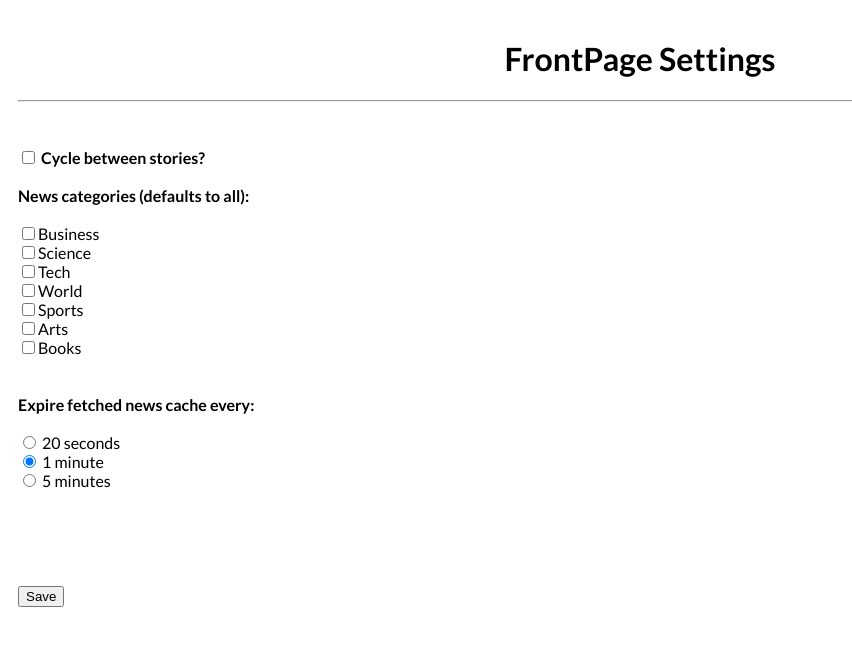
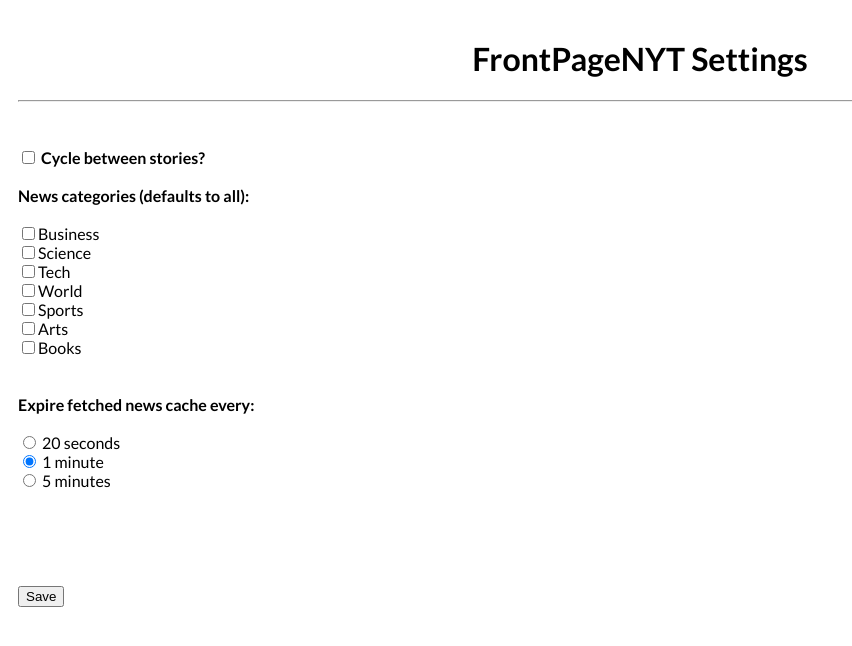
Before and after one commit to ShivanKaul/FrontPageNYT, a browser extension: page extension/src/options/options.html in a window 1280 px wide. Shown: the whole page, without its empty margins (0-852 px from the left). Drawn offline with Linux system fonts and the light colour scheme.

Commit message:
Name change: FrontPageNewTab -> FrontPageNYT
Better describe what the extension purports to do.

```diff
--- a/extension/src/js/headline.js
+++ b/extension/src/js/headline.js
@@ -35,8 +35,8 @@ function restoreLocalStorage() {
         var currentTime = Math.floor(Date.now() / 1000); // UNIX in seconds
         // Cache expiry : 1 minute
         if (CACHED_TIMESTAMP && currentTime - CACHED_TIMESTAMP < CACHE_EXPIRY) {
-            console.log("[DEBUG][FrontPageNewTab]: Using cached stories, current cache expiry is " + CACHE_EXPIRY + " seconds");
-            console.log("[DEBUG][FrontPageNewTab]: Current time: " + currentTime + ", cache time: " + CACHED_TIMESTAMP);
+            console.log("[DEBUG][FrontPageNYT]: Using cached stories, current cache expiry is " + CACHE_EXPIRY + " seconds");
+            console.log("[DEBUG][FrontPageNYT]: Current time: " + currentTime + ", cache time: " + CACHED_TIMESTAMP);
             display(CACHED_RESULTS, false);
         } else {
             fetchDecodeDisplay();
--- a/extension/src/options/options.html
+++ b/extension/src/options/options.html
@@ -8,7 +8,7 @@
 
 
 <body>
-    <h1>FrontPage Settings</h1>
+    <h1>FrontPageNYT Settings</h1>
     <hr>
     <br>
     <form name="settings" action="" id="settings">
```
Also changed, not shown: extension/manifest.json.
